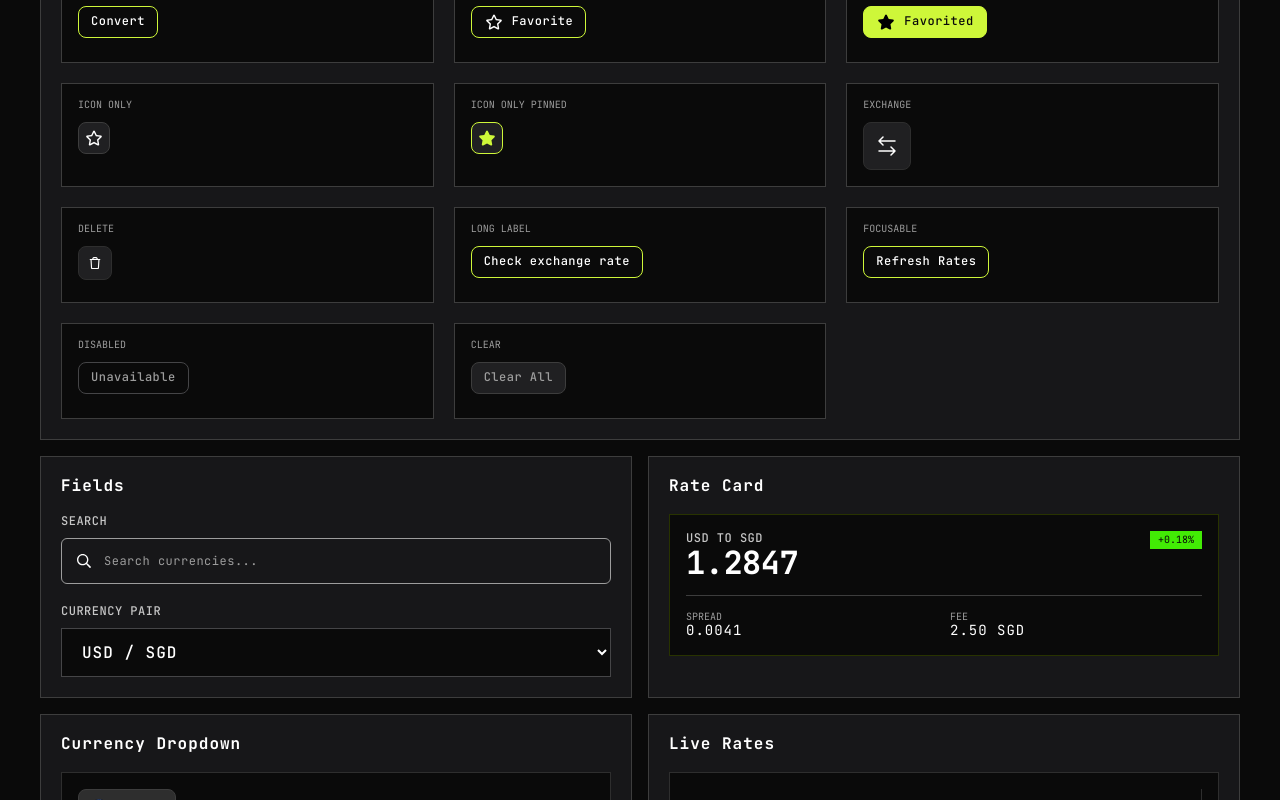
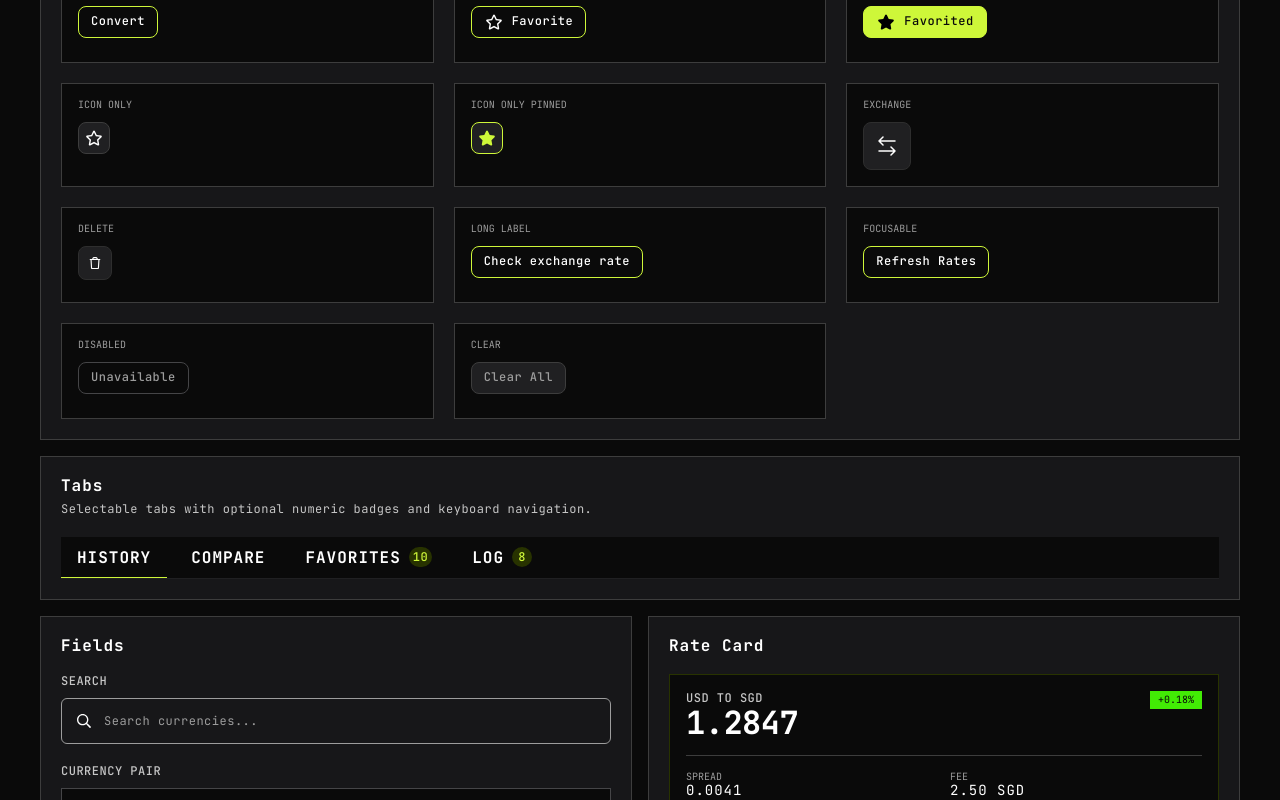
Before and after one commit to brandeth/foreign-exchange-checker, a Nuxt app: page /design-system in a window 1280 px wide. Shown: the part 2027-2827 px from the top of the page. Built offline with nearby package versions, Linux system fonts and the light colour scheme.

Commit message:
# Tab Component
added tab component

```diff
--- /dev/null
+++ b/app/components/Tabs.vue
@@ -0,0 +1,117 @@
+<script setup lang="ts">
+export interface TabItem {
+  label: string
+  value: string
+  badge?: number | string
+}
+
+const props = withDefaults(defineProps<{
+  tabs: TabItem[]
+  ariaLabel?: string
+}>(), {
+  ariaLabel: 'Tabs',
+})
+
+const model = defineModel<string>()
+
+const activeValue = computed(() => model.value ?? props.tabs[0]?.value)
+
+function selectTab(index: number, event?: KeyboardEvent) {
+  const tab = props.tabs[index]
+
+  if (!tab) {
+    return
+  }
+
+  model.value = tab.value
+
+  if (event) {
+    const buttons = (event.currentTarget as HTMLElement)
+      .parentElement
+      ?.querySelectorAll<HTMLButtonElement>('[role="tab"]')
+
+    buttons?.[index]?.focus()
+  }
+}
+
+function handleKeydown(event: KeyboardEvent, index: number) {
+  let nextIndex: number | undefined
+
+  if (event.key === 'ArrowRight') {
+    nextIndex = (index + 1) % props.tabs.length
+  }
+  else if (event.key === 'ArrowLeft') {
+    nextIndex = (index - 1 + props.tabs.length) % props.tabs.length
+  }
+  else if (event.key === 'Home') {
+    nextIndex = 0
+  }
+  else if (event.key === 'End') {
+    nextIndex = props.tabs.length - 1
+  }
+
+  if (nextIndex !== undefined) {
+    event.preventDefault()
+    selectTab(nextIndex, event)
+  }
+}
+</script>
+
+<template>
+  <div
+    class="fx-tabs"
+    role="tablist"
+    :aria-label="ariaLabel"
+  >
+    <button
+      v-for="(tab, index) in tabs"
+      :key="tab.value"
+      class="fx-tabs__tab"
+      :class="{ 'fx-tabs__tab--active': tab.value === activeValue }"
+      type="button"
+      role="tab"
+      :aria-selected="tab.value === activeValue"
+      :tabindex="tab.value === activeValue ? 0 : -1"
+      @click="selectTab(index)"
+      @keydown="handleKeydown($event, index)"
+    >
+      <span>{{ tab.label }}</span>
+      <span v-if="tab.badge !== undefined" class="fx-tabs__badge">
+        {{ tab.badge }}
+      </span>
+    </button>
+  </div>
+</template>
+
+<style scoped>
+@reference "~/assets/css/main.css";
+
+.fx-tabs {
+  @apply flex h-[42px] w-full gap-2 overflow-x-auto overflow-y-hidden border-b border-fx-neutral-600 p-0;
+  scrollbar-width: none;
+}
+
+.fx-tabs::-webkit-scrollbar {
+  display: none;
+}
+
+.fx-tabs__tab {
+  @apply relative inline-flex h-full shrink-0 items-center justify-center gap-2 border-0 bg-transparent px-4 py-0 text-preset-3-bold uppercase text-fx-neutral-50 outline-none;
+}
+
+.fx-tabs__tab::after {
+  @apply absolute inset-x-0 bottom-0 h-px bg-transparent content-[''];
+}
+
+.fx-tabs__tab--active::after {
+  @apply bg-fx-lime-500;
+}
+
+.fx-tabs__tab:focus-visible {
+  box-shadow: inset 0 0 0 1px var(--color-fx-lime-500);
+}
+
+.fx-tabs__badge {
+  @apply inline-flex h-5 min-w-5 items-center justify-center rounded-[9999px] bg-fx-lime-800 px-1 text-preset-5-medium text-fx-lime-500;
+}
+</style>
--- a/app/pages/design-system.vue
+++ b/app/pages/design-system.vue
@@ -5,6 +5,15 @@ import exchangeIcon from '~/assets/images/exchange-icon.svg'
 import searchIcon from '~/assets/images/search.svg'
 import starFilledIcon from '~/assets/images/star-filled.svg'
 import starIcon from '~/assets/images/star.svg'
+
+const activeTab = ref('history')
+
+const tabs = [
+  { label: 'History', value: 'history' },
+  { label: 'Compare', value: 'compare' },
+  { label: 'Favorites', value: 'favorites', badge: 10 },
+  { label: 'Log', value: 'log', badge: 8 },
+]
 
 const colors = [
   { name: 'Neutral 900', className: 'bg-fx-neutral-900', value: '#0A0A0A', text: 'text-fx-neutral-50' },
@@ -100,7 +109,7 @@ const typePresets = [
       <section class="grid gap-4">
         <div class="flex flex-col gap-2">
           <h2 class="text-preset-2-bold">Component Samples</h2>
-          <p class="text-preset-4 text-fx-neutral-100">Reusable visual patterns for actions, inputs, and rate cards.</p>
+          <p class="text-preset-4 text-fx-neutral-100">Reusable visual patterns for actions, navigation, inputs, and rate cards.</p>
         </div>
 
         <article class="grid gap-6 border border-fx-neutral-400 bg-fx-neutral-700 p-5">
@@ -184,6 +193,17 @@ const typePresets = [
           </div>
         </article>
 
+        <article class="grid gap-5 border border-fx-neutral-400 bg-fx-neutral-700 p-5">
+          <div class="grid gap-2">
+            <h3 class="text-preset-3-bold">Tabs</h3>
+            <p class="text-preset-5 text-fx-neutral-100">Selectable tabs with optional numeric badges and keyboard navigation.</p>
+          </div>
+
+          <div class="overflow-hidden bg-fx-neutral-900">
+            <Tabs v-model="activeTab" :tabs="tabs" aria-label="Exchange views" />
+          </div>
+        </article>
+
         <div class="grid gap-4 lg:grid-cols-2">
 
           <article class="flex flex-col gap-5 border border-fx-neutral-400 bg-fx-neutral-700 p-5">
```
